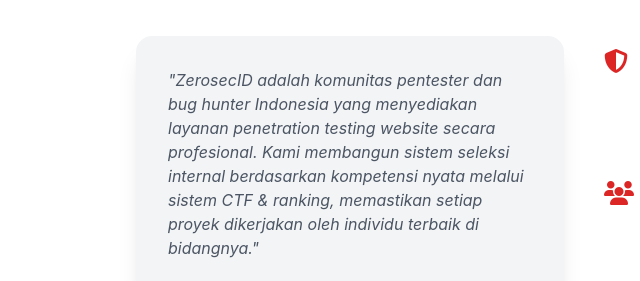
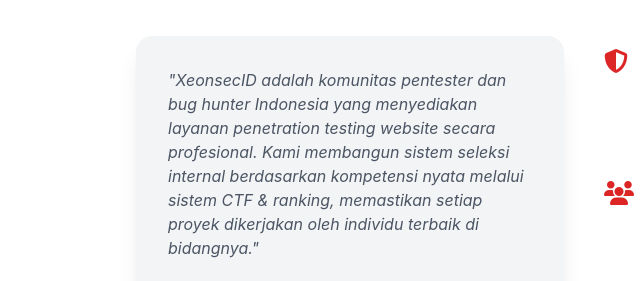
Before and after one commit to joyy-pip/xeonid, a plain HTML site: page index.html in a window 1280 px wide. Shown: the part 584-865 px from the top of the page, 56-696 px from the left. Drawn offline with nearby package versions, Linux system fonts and the light colour scheme; grey boxes are pictures that could not be loaded.

Commit message:
index.html

```diff
--- a/index.html
+++ b/index.html
@@ -3,7 +3,7 @@
 <head>
   <meta charset="UTF-8">
   <meta name="viewport" content="width=device-width, initial-scale=1.0">
-  <title>ZerosecID - Jasa Pentest & Komunitas CTF</title>
+  <title>XeonsecID</title>
   <script src="https://cdn.tailwindcss.com"></script>
   <link rel="stylesheet" href="https://cdnjs.cloudflare.com/ajax/libs/font-awesome/6.4.0/css/all.min.css" integrity="sha512-iecdLmaskl7CVkqkXNQ/ZH/XLlvWZOJyj7Yy7tcenmpD1ypASozpmT/E0iPtmFIB46ZmdtAc9eNBvH0H/ZpiBw==" crossorigin="anonymous" referrerpolicy="no-referrer" />
   <link href="https://unpkg.com/aos@2.3.1/dist/aos.css" rel="stylesheet" />
@@ -239,7 +239,7 @@
           <div>
             <div class="bg-gray-100 dark:bg-gray-800 p-8 rounded-2xl shadow-xl">
               <p class="text-gray-600 dark:text-gray-300 italic mb-6">
-                "ZerosecID adalah komunitas pentester dan bug hunter Indonesia yang menyediakan layanan penetration testing website secara profesional. Kami membangun sistem seleksi internal berdasarkan kompetensi nyata melalui sistem CTF & ranking, memastikan setiap proyek dikerjakan oleh individu terbaik di bidangnya."
+                "XeonsecID adalah komunitas pentester dan bug hunter Indonesia yang menyediakan layanan penetration testing website secara profesional. Kami membangun sistem seleksi internal berdasarkan kompetensi nyata melalui sistem CTF & ranking, memastikan setiap proyek dikerjakan oleh individu terbaik di bidangnya."
               </p>
               <div class="flex items-center">
                 <img src="https://c.top4top.io/p_36966wp8t0.jpg" alt="Foto Fawaz Ireng" class="rounded-xl w-16 h-16 object-cover mr-4">
```
